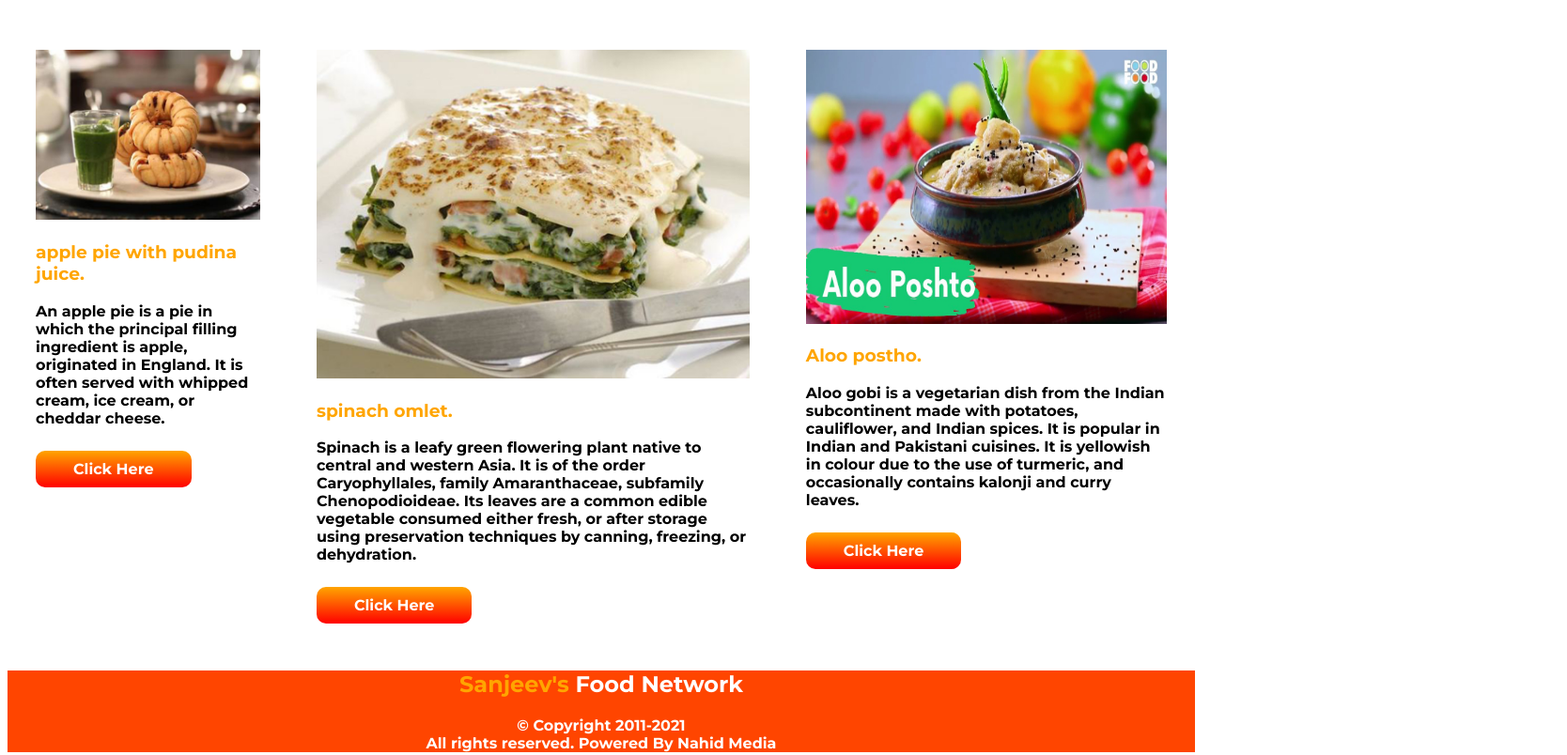
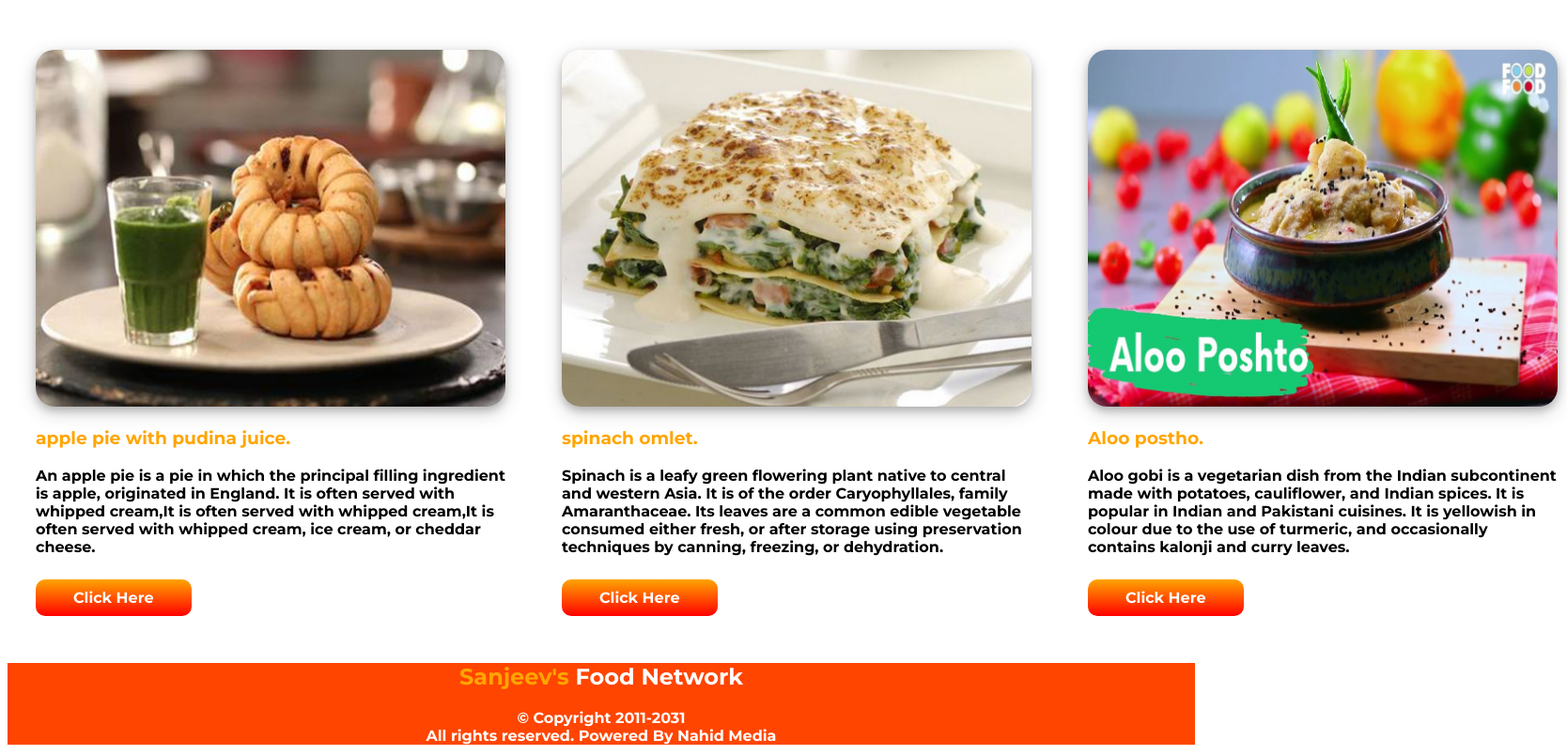
Before and after one commit to nahidzamil/food-network, a plain HTML site: page index.html in a window 1280 px wide. Shown: the part 1496-2300 px from the top of the page at 94% size, 1668 px wide, since content can reach past the window. Drawn offline with Linux system fonts and the light colour scheme.

Commit message:
fullfinal

```diff
--- a/index.html
+++ b/index.html
@@ -13,7 +13,7 @@
 </head>
 
 <body>
-    <section class="top-banner flex-container">
+    <section class="flex-container">
         <div class="half-width">
             <h1><span class="orange-color">Skip</span> The Diet, <br> Just Eat Healthy <br> With Food Network</h1>
             <p>Imagine you don't need a diet because we provide <br>
@@ -53,14 +53,14 @@
         </div>
         <div class="flex-container">
             <div class="card">
-                <img width="100%" src="images/food-pic/food1.jpg" alt="">
+                <img class="fpic" width="100%" src="images/food-pic/food1.jpg" alt="">
                 <div class="container">
                     <h3 class="orange-color">
                         apple pie with pudina juice.
                     </h3>
                     <p>
                         An apple pie is a pie in which the principal filling ingredient is apple, originated in England.
-                        It is often served with whipped cream, ice cream, or cheddar cheese.
+                        It is often served with whipped cream,It is often served with whipped cream,It is often served with whipped cream, ice cream, or cheddar cheese.
                     </p>
                     <br>
                     <a class="link-button" target="_blank" href="https://www.youtube.com/results?search_query=sanjeev+kapoor+recipes">Click
@@ -68,14 +68,14 @@
                 </div>
             </div>
             <div class="card">
-                <img width="100%" src="images/food-pic/food2.jpg" alt="">
+                <img class="fpic" width="100%" src="images/food-pic/food2.jpg" alt="">
                 <div class="container">
                     <h3 class="orange-color">
                         spinach omlet.
                     </h3>
                     <p>
                         Spinach is a leafy green flowering plant native to central and western Asia. It is of the order
-                        Caryophyllales, family Amaranthaceae, subfamily Chenopodioideae. Its leaves are a common edible
+                        Caryophyllales, family Amaranthaceae. Its leaves are a common edible
                         vegetable consumed either fresh, or after storage using preservation techniques by canning,
                         freezing, or dehydration.
                     </p>
@@ -85,7 +85,7 @@
                 </div>
             </div>
             <div class="card">
-                <img width="100%" src="images/food-pic/food3.jpg" alt="">
+                <img class="fpic" width="100%" src="images/food-pic/food3.jpg" alt="">
                 <div class="container">
                     <h3 class="orange-color">
                         Aloo postho.
@@ -106,7 +106,7 @@
 
     <footer>
         <h2><Span class="orange-color">Sanjeev's</Span> Food Network</H2>
-        <p> © Copyright 2011-2021
+        <p> © Copyright 2011-2031
             <br>
             All rights reserved. Powered By <strong id="Nahid">Nahid Media</strong>
         </p>
--- a/styles.css
+++ b/styles.css
@@ -38,6 +38,7 @@ h1{
 .card{
     margin: 30px 20px;
     padding: 10px 10px;
+    width: 100%;
 }
 footer{
     text-align: center;
@@ -46,4 +47,10 @@ footer{
 }
 .container{
     column-width: auto;
+    border-radius: 10px;
 }
+.fpic{
+    border-radius: 20px;
+    width: 500px;
+    box-shadow: 0 4px 8px 0 rgba(0, 0, 0, 0.2), 0 6px 20px 0 rgba(0, 0, 0, 0.19);;
+}
```
